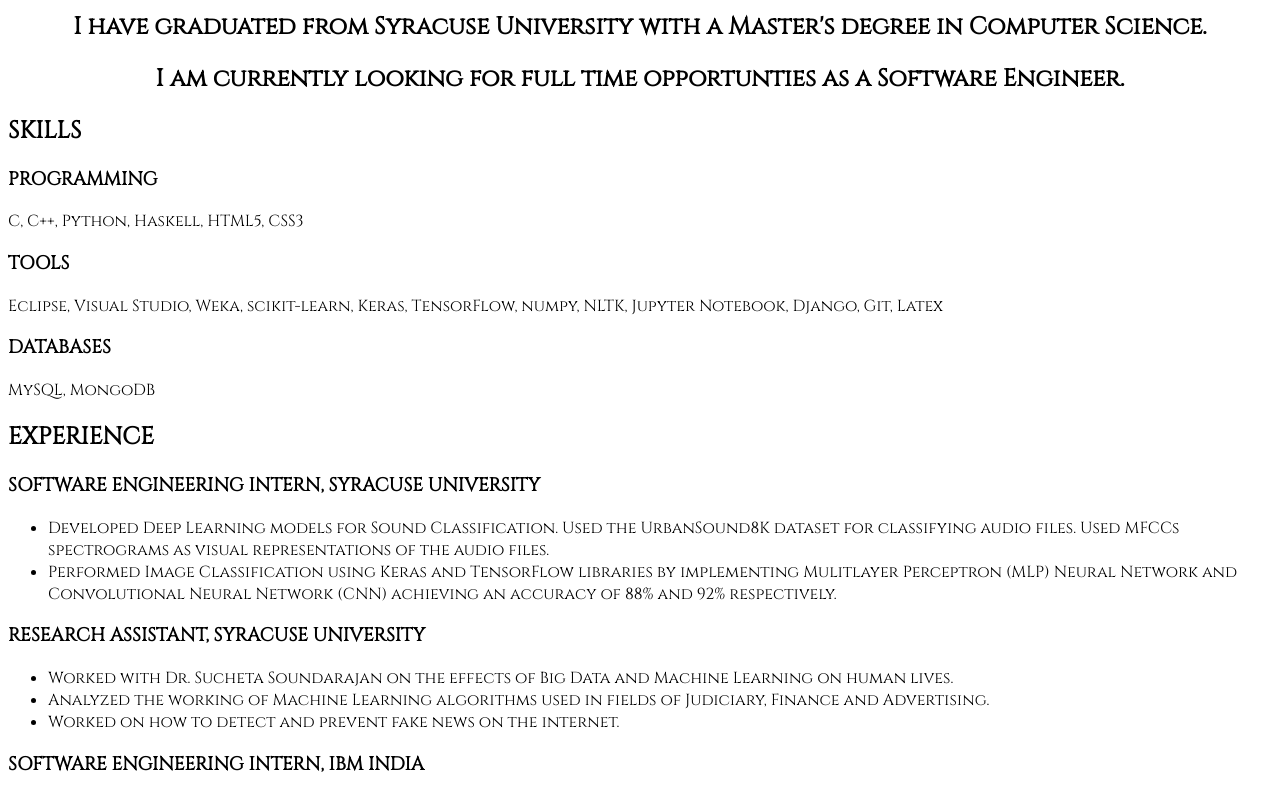
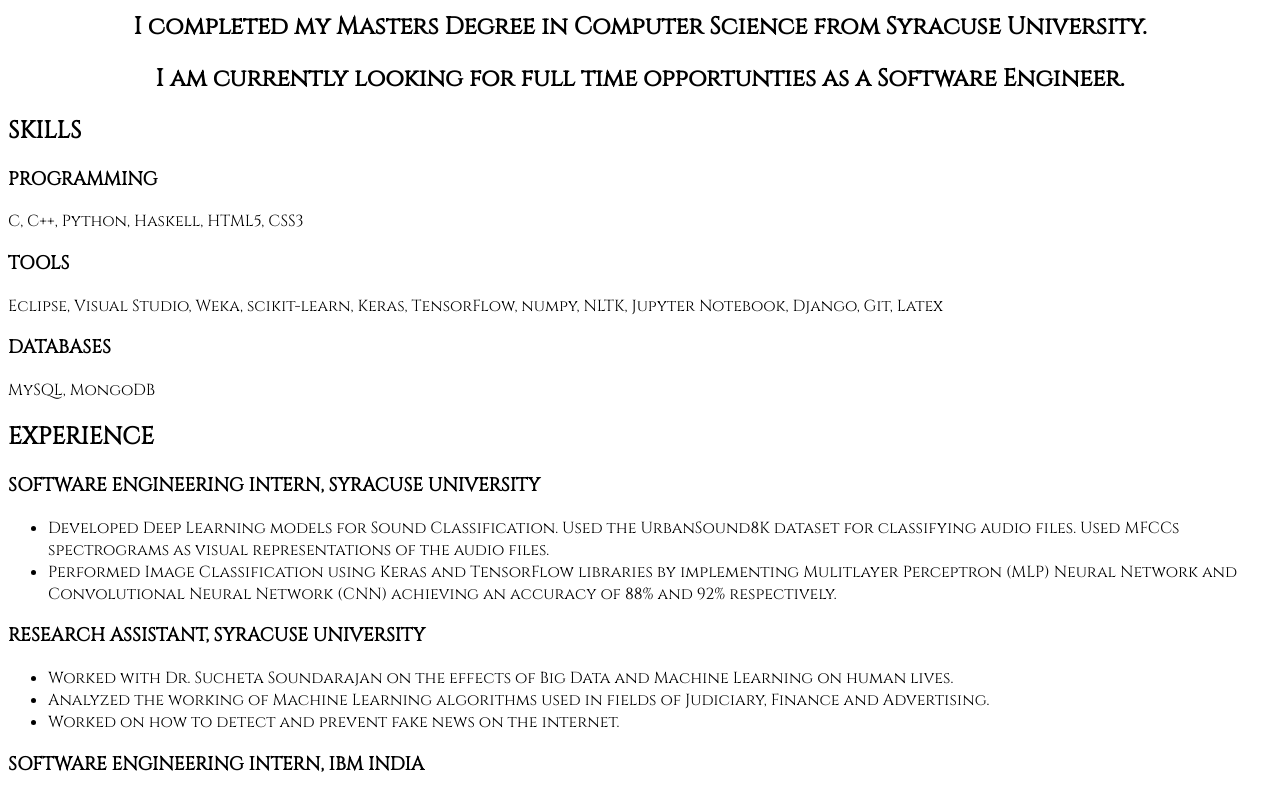
Before and after one commit to saurabh96/saurabh96.github.io, a plain HTML site: page index.html in a window 1280 px wide. Shown: the part 78-871 px from the top of the page. Drawn offline with Linux system fonts and the light colour scheme.

Commit message:
Update index.html

```diff
--- a/index.html
+++ b/index.html
@@ -11,7 +11,7 @@ Saurabh Pohnerkar
 <body>
 <center>
 <h1>Saurabh Pohnerkar</h1>
-<h2>I have graduated from Syracuse University with a Master's degree in Computer Science. </h2>
+<h2>I completed my Masters Degree in Computer Science from Syracuse University. </h2>
 <h2>I am currently looking for full time opportunties as a Software Engineer. </h2>
 </center>
 <div align="left">
```
